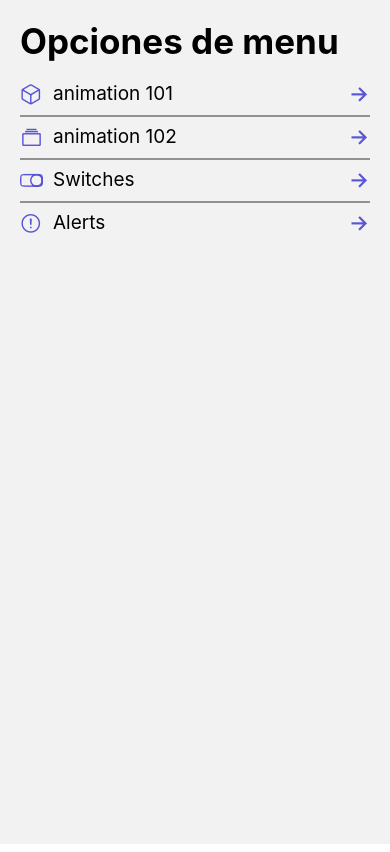
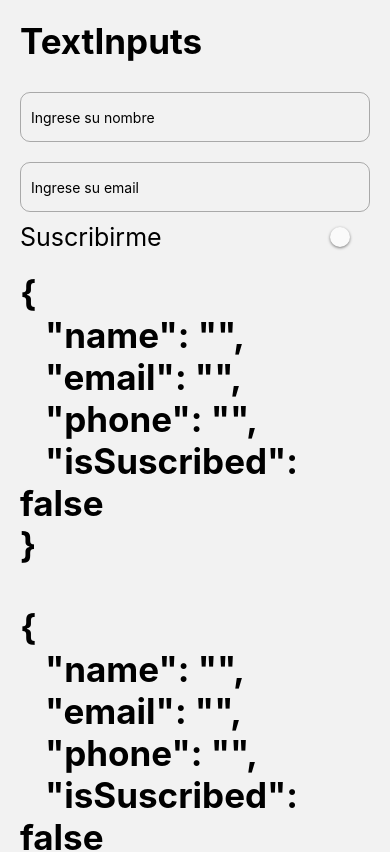
Before and after one commit to TomasAybar/components-RN, a React Native app: screen /TextInputScreen in a window 390 px wide. Shown: the top 852 px of the page. Built offline with nearby package versions, Linux system fonts and the light colour scheme.

Commit message:
textInputs, custom hook y ejemplo de formulario

```diff
--- a/src/data/menuItems.tsx
+++ b/src/data/menuItems.tsx
@@ -21,4 +21,9 @@ export const menuItems: MenuItem[] = [
         icon: 'alert-circle-outline',
         component: 'AlertScreen',
     },
+    {
+        name: 'TextInputs',
+        icon: 'document-text-outline',
+        component: 'TextInputScreen',
+    },
 ]
--- /dev/null
+++ b/src/hooks/useForm.tsx
@@ -0,0 +1,21 @@
+import { useState } from 'react';
+
+export const useForm = <T extends Object>(initState: T) => {
+
+    const [state, setState] = useState(initState);
+
+    const onChange = <K extends Object>(value: K, field: keyof T) => { // El type ahora es generico, tiene que ser distinto de T
+
+        setState({
+            ...state,
+            [field]: value
+        });
+    }
+
+    return {
+        ...state,
+        form: state,
+        onChange,
+    }
+
+}
--- a/src/navigation/Navigation.tsx
+++ b/src/navigation/Navigation.tsx
@@ -4,6 +4,7 @@ import { Animation101Screen } from '../screens/Animation101Screen'
 import { Animation102Screen } from '../screens/Animation102Screen'
 import { SwitchScreen } from '../screens/SwitchScreen'
 import { AlertScreen } from '../screens/AlertScreen'
+import { TextInputScreen } from '../screens/TextInputScreen'
 
 const Stack = createStackNavigator()
 
@@ -19,6 +20,7 @@ export const Navigation = () => {
 			<Stack.Screen name='Animation102Screen' component={Animation102Screen} />
 			<Stack.Screen name='SwitchScreen' component={SwitchScreen} />
 			<Stack.Screen name='AlertScreen' component={AlertScreen} />
+			<Stack.Screen name='TextInputScreen' component={TextInputScreen} />
 		</Stack.Navigator>
 	)
 }
--- /dev/null
+++ b/src/screens/TextInputScreen.tsx
@@ -0,0 +1,119 @@
+import React, { useState } from 'react';
+import { StyleSheet, Text, View, TextInput, KeyboardAvoidingView, Platform, ScrollView, TouchableWithoutFeedback, Keyboard } from 'react-native';
+import { HeaderTitle } from '../components/HeaderTitle';
+import { styles } from '../theme/appTheme';
+import { CustomSwtich } from '../components/CustomSwtich';
+import { useForm } from '../hooks/useForm';
+
+export const TextInputScreen = () => {
+
+    // const [form, setForm] = useState({
+    //     name: '',
+    //     email: '',
+    //     phone: '',
+    //     isSuscribed: false
+    // })
+
+    // const [state, setState] = useState({
+    //     isActive: false
+    // })
+
+    // const { isActive } = state
+
+    // const onChange = (value: string, field: string) => {
+
+    //     setForm({
+    //         ...form,
+    //         [field]: value // propiedad computada por eso va entre llaves
+    //     })
+
+    // }
+
+    // const [isSuscribed, setIsSuscribed] = useState(false)
+
+    const { form, onChange, isSuscribed } = useForm({
+        name: '',
+        email: '',
+        phone: '',
+        isSuscribed: false
+    })
+
+    return (
+        <KeyboardAvoidingView
+            behavior={Platform.OS === 'ios' ? 'padding' : 'height'}
+        >
+            <ScrollView>
+
+                <TouchableWithoutFeedback onPress={Keyboard.dismiss}>
+
+                    <View style={styles.globalMargin}>
+                        <HeaderTitle title='TextInputs' />
+                        {/* https://reactnative.dev/docs/textinput */}
+
+
+                        <TextInput
+                            style={stylesScreen.inputStyle}
+                            placeholder='Ingrese su nombre'
+                            autoCorrect={false}
+                            autoCapitalize='words'
+                            onChangeText={(value) => onChange(value, 'name')}
+                        />
+                        <TextInput
+                            style={stylesScreen.inputStyle}
+                            placeholder='Ingrese su email'
+                            autoCorrect={false}
+                            autoCapitalize='none'
+                            onChangeText={(value) => onChange(value, 'email')}
+                            keyboardType='email-address'
+                            keyboardAppearance='dark' // SOLO FUNCIONA EN IOS
+
+                        />
+
+                        {/* Ejemplo */}
+                        <View style={stylesScreen.switchRow}>
+                            <Text style={stylesScreen.switchText}>Suscribirme</Text>
+                            <CustomSwtich isOn={isSuscribed} onChange={(value) => onChange(value, 'isSuscribed')} />
+                        </View>
+
+                        <HeaderTitle title={JSON.stringify(form, null, 3)} />
+
+                        <HeaderTitle title={JSON.stringify(form, null, 3)} />
+
+                        <TextInput
+                            style={stylesScreen.inputStyle}
+                            placeholder='Ingrese su telefono'
+                            onChangeText={(value) => onChange(value, 'phone')}
+                            keyboardType='phone-pad'
+                        />
+
+                        <View style={{ height: 100 }} />
+
+
+                    </View>
+
+                </TouchableWithoutFeedback>
+
+            </ScrollView>
+        </KeyboardAvoidingView>
+    )
+}
+
+
+const stylesScreen = StyleSheet.create({
+    inputStyle: {
+        borderWidth: 1,
+        borderColor: 'rgba(0,0,0,0.3)',
+        height: 50,
+        paddingHorizontal: 10,
+        borderRadius: 10,
+        marginVertical: 10
+    },
+    switchText: {
+        fontSize: 25
+    },
+    switchRow: {
+        flexDirection: 'row',
+        justifyContent: 'space-between',
+        alignItems: 'center'
+    }
+});
```
